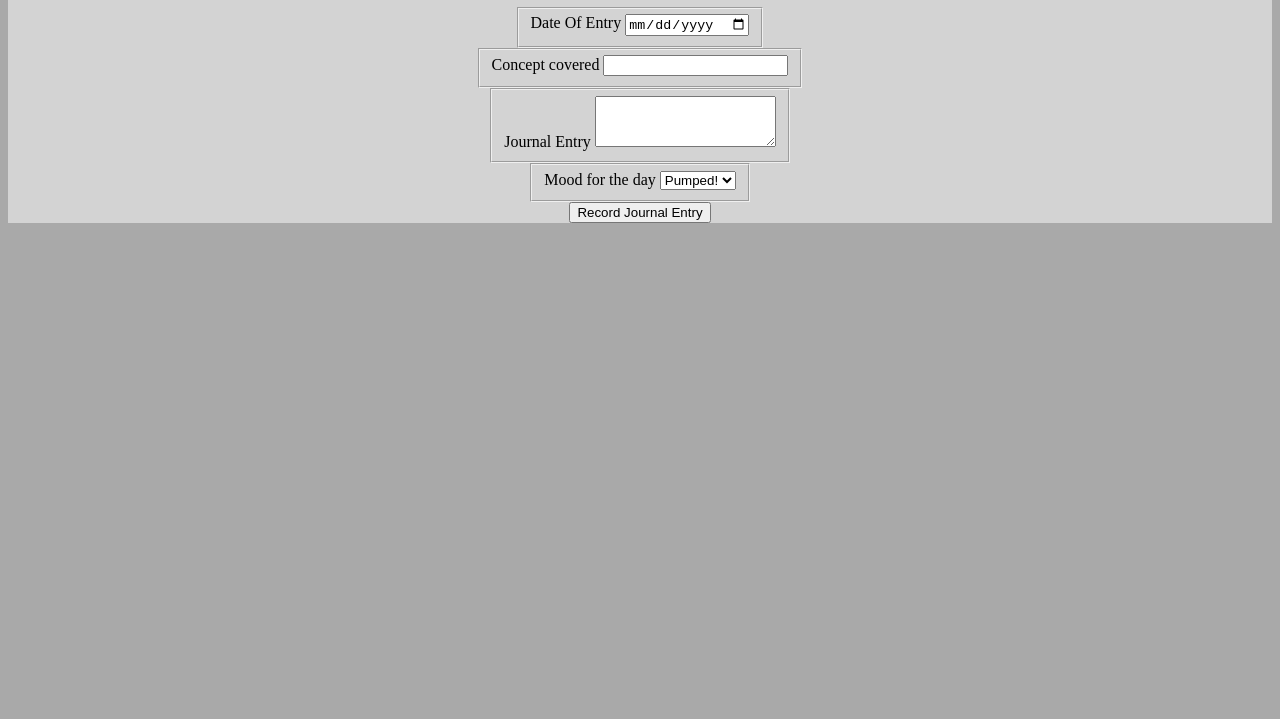
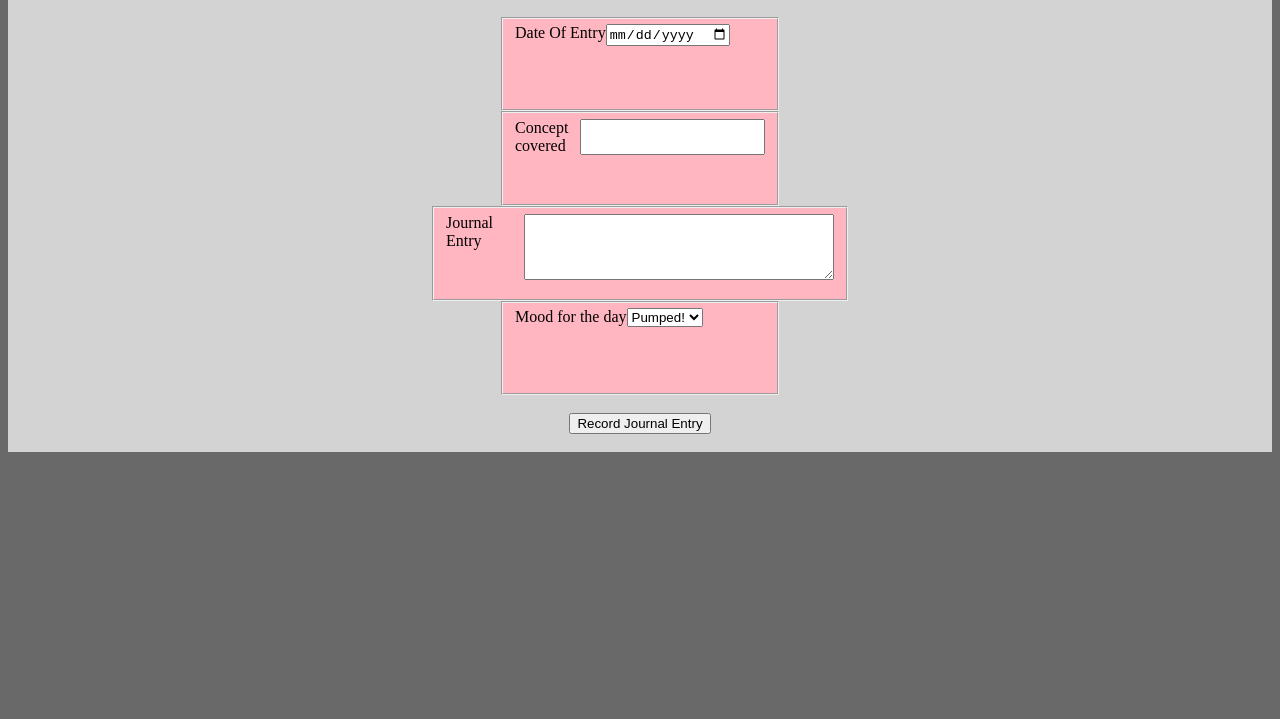
Before and after one commit to cherkesky/daily-journal, a plain HTML site: page src/index.html in a window 1280 px wide. Shown: the part 81-800 px from the top of the page. Drawn offline with Linux system fonts and the light colour scheme.

Commit message:
more css styling

```diff
--- a/src/index.html
+++ b/src/index.html
@@ -10,9 +10,10 @@
 </head>
 
 <body>
+  <h1>Daily Journal</h1>
+
   <form action="" class="container">
-    <h1>Daily Journal</h1>
-
+    <br>
     <fieldset>
       <label for="journalDate">Date Of Entry</label>
       <input type="date" name="journalDate" id="journalDate">
@@ -23,7 +24,7 @@
     </fieldset>
     <fieldset>
       <label for="journalEntry">Journal Entry</label>
-      <textarea id="journalEntry" rows="3"> </textarea>
+      <textarea id="journalEntry" rows="4" cols="40"> </textarea>
     </fieldset>
     <fieldset>
       <label for="journalMood">Mood for the day</label>
@@ -35,7 +36,9 @@
         <option value="sad">Sad</option>
       </select>
     </fieldset>
-      <button type="submit" value="record">Record Journal Entry</button>
+    <br>
+    <button type="submit" value="record">Record Journal Entry</button>
+    <br>
   </form>
 
   <script src="./scripts/journal.js"></script>
--- a/src/styles/journal.css
+++ b/src/styles/journal.css
@@ -1,6 +1,6 @@
 /* flex */
 body {
-  background-color: darkgrey;
+  background-color: dimgray;
 
 }
 .container {
@@ -9,6 +9,18 @@ flex-wrap: wrap;
 flex-direction: column;
 align-items: center;
 justify-content: center;
+background-color: lightgray;
 
-background-color: lightgray;
 }
+
+fieldset {
+  height: 75px;
+  width: 250px;
+  max-height: 75px;
+  max-width: 250px;
+  display: flex;
+  align-content: space-between;
+  background-color: lightpink;
+  justify-content: stretch;
+
+}
```
